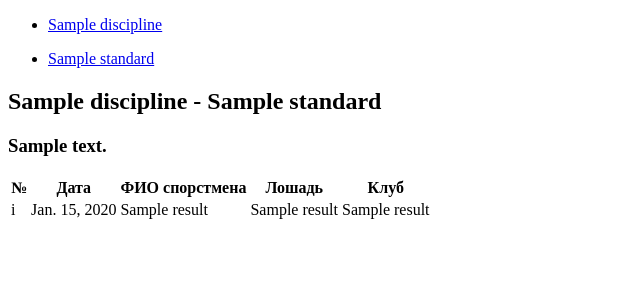
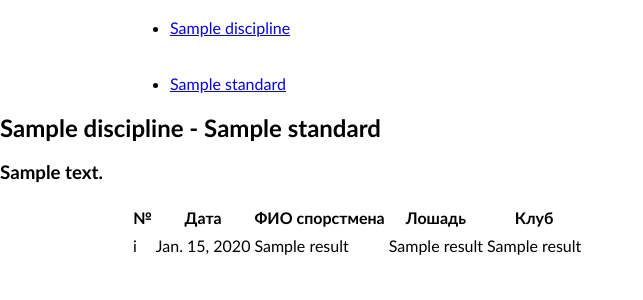
Before and after one commit to bomzheg/equestrian-rating, a Django app: page / in a window 1280 px wide. Shown: the top 300 px of the page, without its empty margins (0-643 px from the left). Run offline with Django 3.2, Linux system fonts and the light colour scheme; tables that the repository leaves empty hold one stand-in row (values such as "Sample post").

Commit message:
add stylesheet

```diff
--- /dev/null
+++ b/rating/static/css/style.css
@@ -0,0 +1,22 @@
+body {
+  min-width: 1080px;
+  margin: 0;
+  padding: 0;
+  font-family: "Trebuchet MS", sans-serif;
+  font-size: 16px;
+  line-height: 24px; /*Высота строк большей части элементов — 24px*/
+  color: black;
+  background-color: white;
+}
+
+.container {
+  width: 1020px;
+  margin: 0px auto;
+  padding: 0px 30px;
+}
+
+.main_header {
+  display: table;
+  clear: both;
+  content: "";
+}
--- a/rating/templates/base.html
+++ b/rating/templates/base.html
@@ -4,6 +4,9 @@
 <head>
     <meta charset="utf-8">
     <title>Equestrian Rating</title>
+    {% load static %}
+
+    <link rel="stylesheet" type="text/css" href="{% static 'css/style.css' %}">
 </head>
 
 <body>
```
